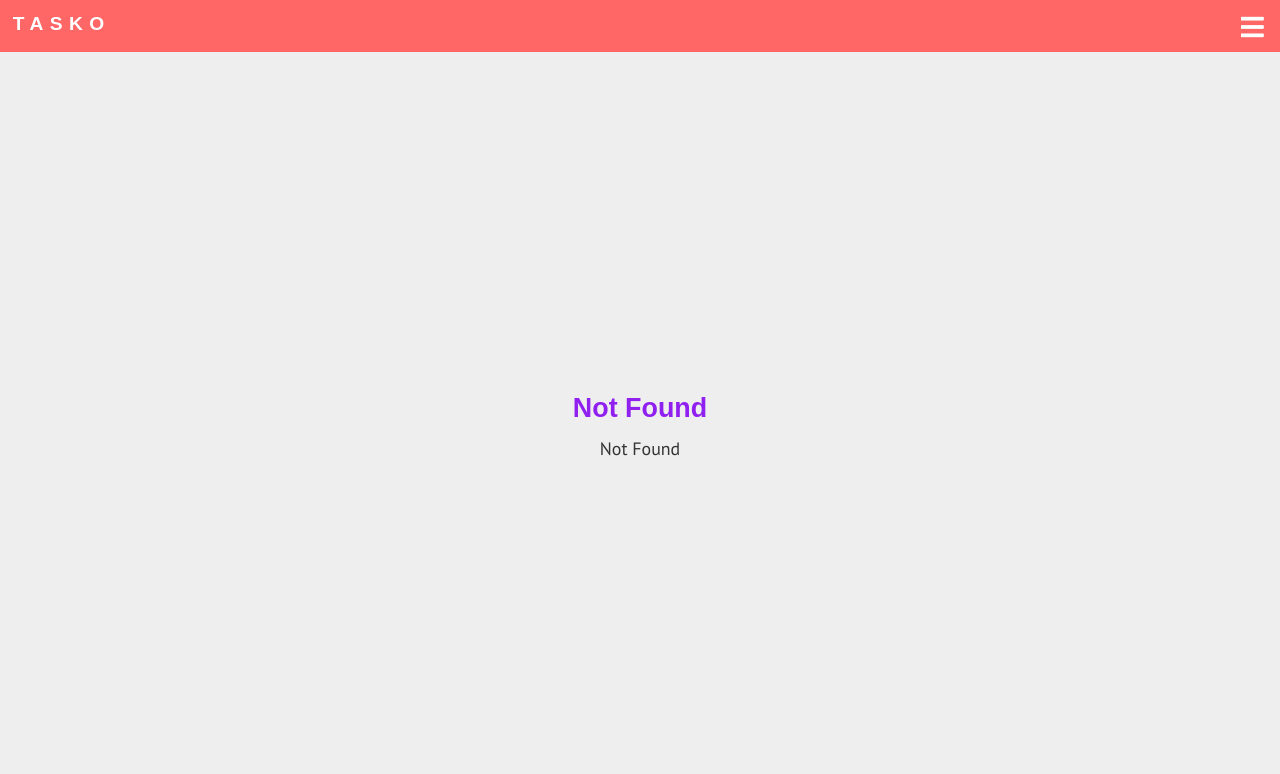
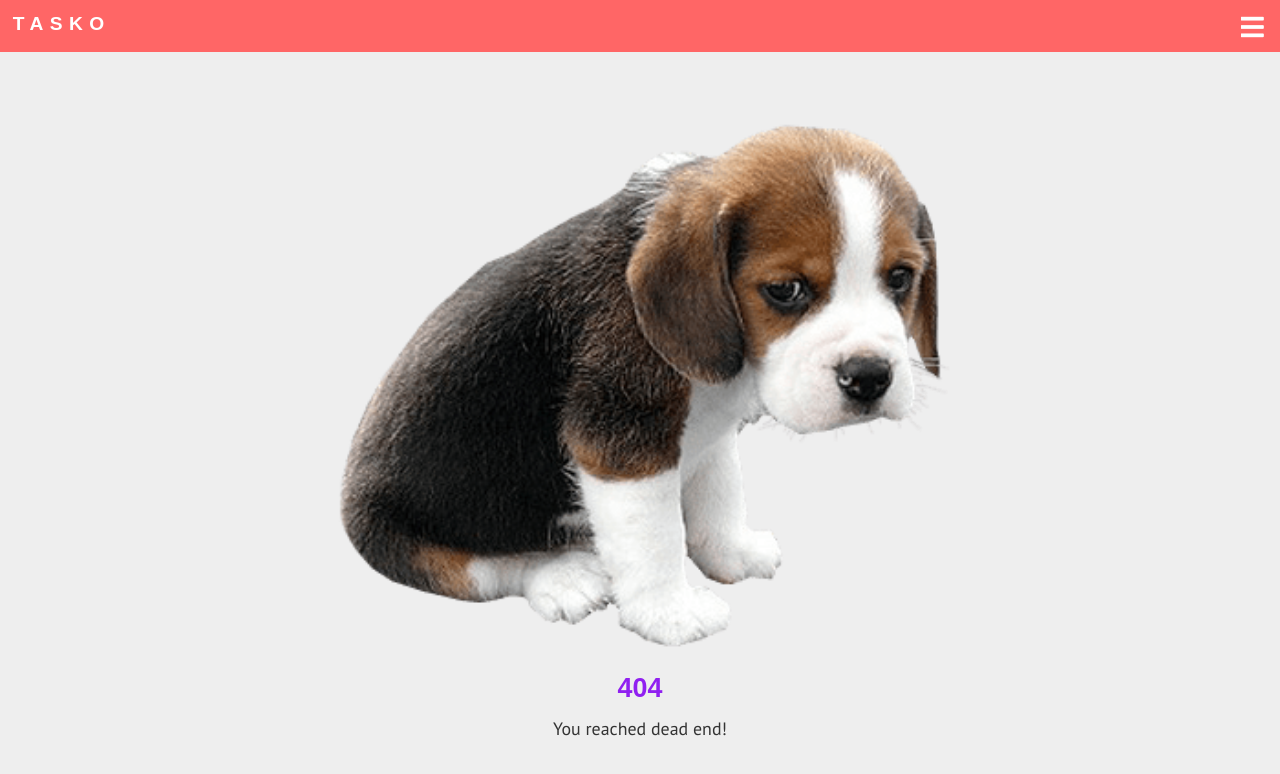
Before and after one commit to cod3rboy/tasko, a Vue app: page / in a window 1280 px wide. Shown: the top 774 px of the page. Built offline with nearby package versions, Linux system fonts and the light colour scheme; a web font is replaced by a local one.

Commit message:
Designed 404 page and added a puppy image.

```diff
--- a/src/pages/NotFound.vue
+++ b/src/pages/NotFound.vue
@@ -1,7 +1,11 @@
 <template>
   <div class="content">
-    <h1 class="heading">Not Found</h1>
-    <p class="sub-heading">Not Found</p>
+    <img class="img-responsive" src="/puppy.png" alt="Sad Puppy" />
+    <h1 class="heading">404</h1>
+    <p class="sub-heading" v-if="notFound !== ''">
+      Found nothing at <b>{{ notFound }}</b>
+    </p>
+    <p class="sub-heading">You reached dead end!</p>
   </div>
 </template>
 
@@ -35,4 +39,10 @@ export default {
 .sub-heading {
   margin: inherit;
 }
+.img-responsive {
+  width: 100%;
+  max-width: 50%;
+  margin: 0 auto;
+  height: auto;
+}
 </style>
```
Also changed, not shown: public/puppy.png (added).
